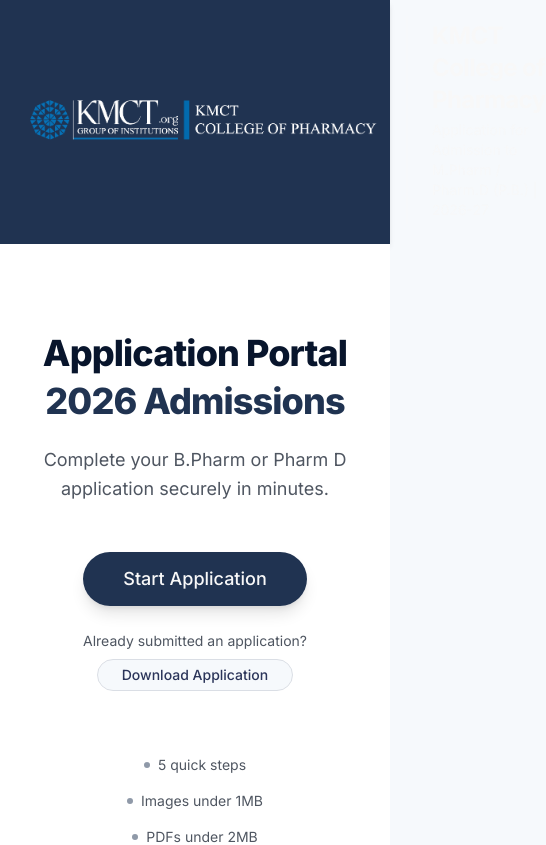
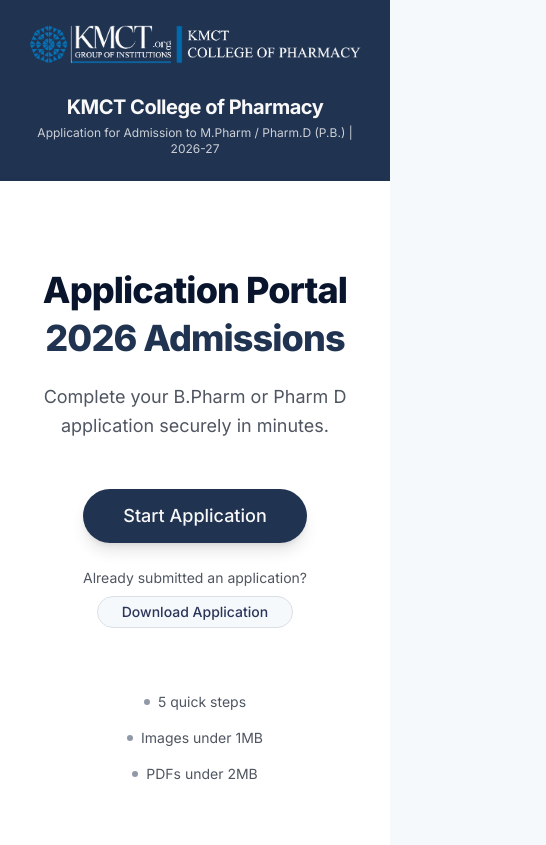
Before and after one commit to kmctwebdev2/bpharm-form, a Next.js app: page / in a window 390 px wide. Shown: the top 845 px of the page, 546 px wide, since content can reach past the window. Built offline with nearby package versions, Linux system fonts and the light colour scheme.

Commit message:
feat: add responsive layouts across the application

```diff
--- a/src/components/form/ControlledFileUpload.tsx
+++ b/src/components/form/ControlledFileUpload.tsx
@@ -111,7 +111,7 @@
         const handleRemove = async () => {
           if (!fileData) {
             // Not uploaded yet, just clear (shouldn't be possible but defensive check)
-            onChange(undefined);
+            onChange(null);
             return;
           }
 
@@ -133,7 +133,7 @@
               throw new Error(json.message || 'Deletion failed');
             }
 
-            onChange(undefined);
+            onChange(null);
             if (inputRef.current) {
               inputRef.current.value = '';
             }
--- a/src/components/layout/Header.tsx
+++ b/src/components/layout/Header.tsx
@@ -5,7 +5,7 @@
 export function Header() {
   return (
     <header className="w-full bg-primary text-primary-foreground py-4 px-6 shadow-md border-b-4 border-b-primary/90">
-      <div className="max-w-6xl mx-auto flex items-center justify-start gap-6">
+      <div className="max-w-6xl mx-auto flex flex-col sm:flex-row items-center sm:items-start justify-center sm:justify-start gap-4 sm:gap-6 text-center sm:text-left">
         <div className="flex-shrink-0">
           <Image
             src={logo}
@@ -15,11 +15,11 @@
             className="object-contain"
           />
         </div>
-        <div className="flex flex-col border-l-2 border-primary-foreground/30 pl-6 py-1">
-          <h1 className="text-2xl md:text-3xl font-bold tracking-tight">
+        <div className="flex flex-col sm:border-l-2 border-primary-foreground/30 sm:pl-6 py-1">
+          <h1 className="text-xl sm:text-2xl md:text-3xl font-bold tracking-tight">
             KMCT College of Pharmacy
           </h1>
-          <p className="text-sm md:text-base text-primary-foreground/80 mt-1">
+          <p className="text-xs sm:text-sm md:text-base text-primary-foreground/80 mt-1">
             Application for Admission to M.Pharm / Pharm.D (P.B.) | 2026-27
           </p>
         </div>
--- a/src/features/application/components/ApplicationForm.tsx
+++ b/src/features/application/components/ApplicationForm.tsx
@@ -86,7 +86,7 @@
 
       if (data.uploads) {
         Object.values(data.uploads).forEach(
-          (file: { publicId?: string; resourceType?: string } | undefined) => {
+          (file: { publicId?: string; resourceType?: string } | null | undefined) => {
             if (file && file.publicId) {
               filesToDelete.push({
                 publicId: file.publicId,
--- a/src/features/application/schemas/uploads.schema.ts
+++ b/src/features/application/schemas/uploads.schema.ts
@@ -12,7 +12,7 @@
     { message: requiredMessage },
   );
 
-  return isOptional ? schema.optional() : schema;
+  return isOptional ? schema.nullish() : schema;
 };
 
 export const uploadsSchema = z.object({
```
